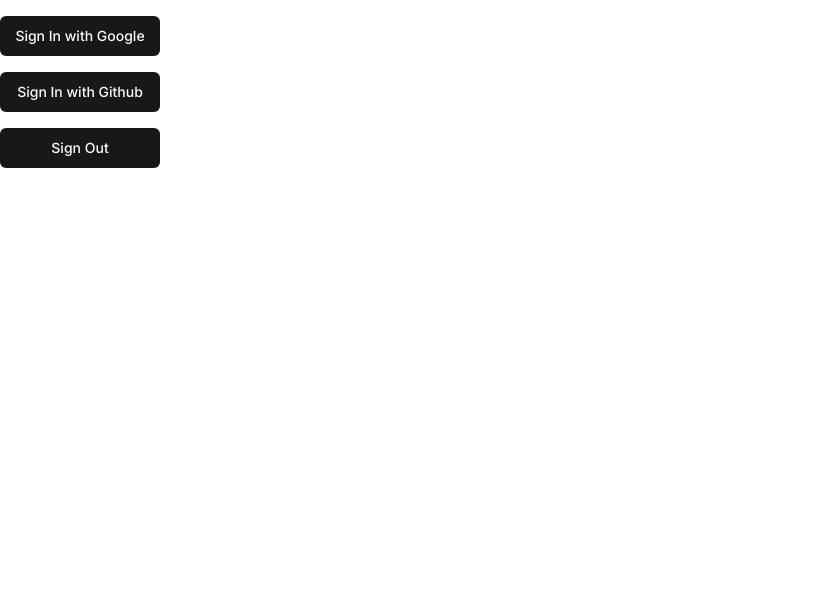
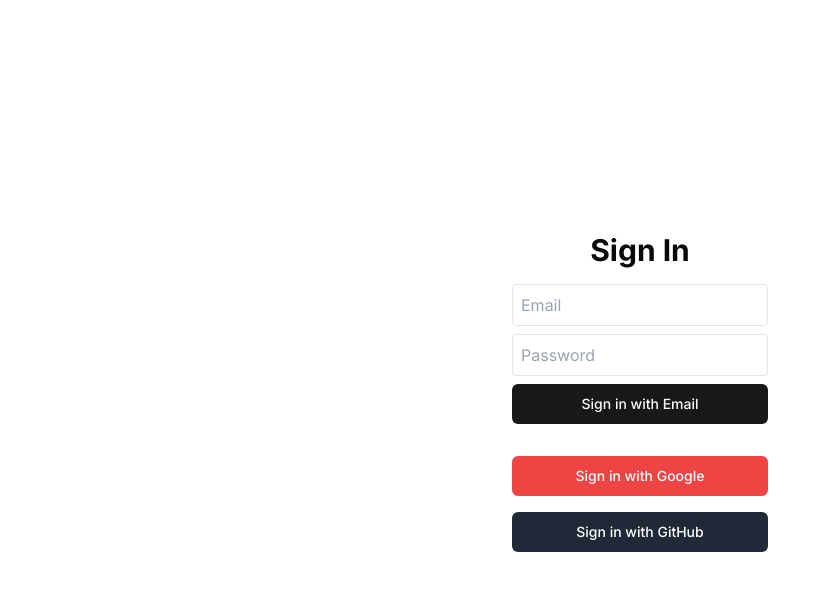
Before and after one commit to RRFayad/personal-workout-app, a Next.js app: page / in a window 1280 px wide. Shown: the top 590 px of the page, without its empty margins (0-831 px from the left). Built offline with nearby package versions, Linux system fonts and the light colour scheme.

Commit message:
feat(auth): WIP | Implementing Auth API

```diff
--- a/package.json
+++ b/package.json
@@ -12,6 +12,7 @@
     "@next-auth/prisma-adapter": "^1.0.7",
     "@prisma/client": "^5.18.0",
     "@radix-ui/react-slot": "^1.1.0",
+    "bcrypt": "^5.1.1",
     "class-variance-authority": "^0.7.0",
     "clsx": "^2.1.1",
     "lucide-react": "^0.429.0",
--- /dev/null
+++ b/src/app/api/auth/[...nextauth]/route.ts
@@ -0,0 +1,6 @@
+import NextAuth from "next-auth";
+import { authOptions } from "@/auth"; // Adjusted path for the authOptions import
+
+const handler = NextAuth(authOptions);
+
+export { handler as GET, handler as POST };
--- a/src/app/api/auth/route.ts
+++ /dev/null
@@ -1 +0,0 @@
-export { GET, POST } from "@/auth";
--- a/src/app/page.tsx
+++ b/src/app/page.tsx
@@ -1,9 +1,68 @@
-import AuthButtons from "@/components/AuthButtons";
+"use client";
+
+import { signIn } from "next-auth/react";
+import { useState } from "react";
+import { Button } from "@/components/ui/button"; // Adjust this path based on your project
 
 export default function Home() {
+  const [email, setEmail] = useState("");
+  const [password, setPassword] = useState("");
+  const [loading, setLoading] = useState(false);
+
+  const handleSignIn = async (provider: string) => {
+    setLoading(true);
+    await signIn(provider, { callbackUrl: "/" });
+    setLoading(false);
+  };
+
+  const handleCredentialsSignIn = async (e: React.FormEvent) => {
+    e.preventDefault();
+    setLoading(true);
+
+    // Sign in with email and password
+    const result = await signIn("credentials", {
+      redirect: false,
+      email,
+      password,
+    });
+
+    if (result?.error) {
+      alert(result.error); // Handle error, show a message, etc.
+    }
+
+    setLoading(false);
+  };
+
   return (
-    <>
-      <AuthButtons />
-    </>
+    <div className="flex flex-col items-center justify-center min-h-screen py-2">
+      <h1 className="text-3xl font-bold mb-4">Sign In</h1>
+      <form className="flex flex-col items-center mb-4" onSubmit={handleCredentialsSignIn}>
+        <input
+          type="email"
+          placeholder="Email"
+          value={email}
+          onChange={(e) => setEmail(e.target.value)}
+          className="mb-2 p-2 border rounded w-64"
+          required
+        />
+        <input
+          type="password"
+          placeholder="Password"
+          value={password}
+          onChange={(e) => setPassword(e.target.value)}
+          className="mb-2 p-2 border rounded w-64"
+          required
+        />
+        <Button type="submit" className="mb-4 w-64" disabled={loading}>
+          Sign in with Email
+        </Button>
+      </form>
+      <Button onClick={() => handleSignIn("google")} className="mb-4 w-64 bg-red-500 text-white">
+        Sign in with Google
+      </Button>
+      <Button onClick={() => handleSignIn("github")} className="mb-4 w-64 bg-gray-800 text-white">
+        Sign in with GitHub
+      </Button>
+    </div>
   );
 }
--- a/src/auth.ts
+++ b/src/auth.ts
@@ -1,42 +1,54 @@
-import NextAuth from "next-auth";
-import GithubProvider from "next-auth/providers/github";
+import NextAuth, { NextAuthOptions } from "next-auth";
 import GoogleProvider from "next-auth/providers/google";
+import GitHubProvider from "next-auth/providers/github";
+import CredentialsProvider from "next-auth/providers/credentials";
 import { PrismaAdapter } from "@next-auth/prisma-adapter";
-import { db } from "@/db/index";
+import { db } from "@/db";
+import bcrypt from "bcrypt";
 
-const GITHUB_CLIENT_ID = process.env.GITHUB_CLIENT_ID;
-const GITHUB_CLIENT_SECRET = process.env.GITHUB_CLIENT_SECRET;
-
-if (!GITHUB_CLIENT_SECRET || !GITHUB_CLIENT_ID) {
-  throw new Error("Missing Github OAuth Credentials");
-}
-
-const GOOGLE_CLIENT_ID = process.env.GOOGLE_CLIENT_ID;
-const GOOGLE_CLIENT_SECRET = process.env.GOOGLE_CLIENT_SECRET;
-
-if (!GOOGLE_CLIENT_SECRET || !GOOGLE_CLIENT_ID) {
-  throw new Error("Missing Google OAuth Credentials");
-}
-
-export const {
-  handlers: { GET, POST },
-  auth,
-  signOut,
-  signIn,
-} = NextAuth({
+export const authOptions: NextAuthOptions = {
   adapter: PrismaAdapter(db),
   providers: [
-    GithubProvider({
-      clientId: GITHUB_CLIENT_ID,
-      clientSecret: GITHUB_CLIENT_SECRET,
+    GoogleProvider({
+      clientId: process.env.GOOGLE_CLIENT_ID!,
+      clientSecret: process.env.GOOGLE_CLIENT_SECRET!,
     }),
-    GoogleProvider({
-      clientId: GOOGLE_CLIENT_ID,
-      clientSecret: GOOGLE_CLIENT_SECRET,
+    GitHubProvider({
+      clientId: process.env.GITHUB_CLIENT_ID!,
+      clientSecret: process.env.GITHUB_CLIENT_SECRET!,
+    }),
+    CredentialsProvider({
+      name: "Credentials",
+      credentials: {
+        email: {
+          label: "Email",
+          type: "email",
+          placeholder: "your-email@example.com",
+        },
+        password: { label: "Password", type: "password" },
+      },
+      async authorize(credentials) {
+        const user = await db.user.findUnique({
+          where: { email: credentials?.email },
+        });
+
+        if (user && credentials?.password) {
+          // Compare the provided password with the hashed password in the database
+          const isValidPassword = await bcrypt.compare(
+            credentials.password,
+            user.password,
+          );
+          if (isValidPassword) {
+            return user; // Return the user object if authentication is successful
+          }
+        }
+
+        // If authentication fails, return null
+        return null;
+      },
     }),
   ],
   callbacks: {
-    // Not sure if it's needed, but it looks like it prevents a bug in NextAuth
     async session({ session, user }: any) {
       if (session && user) {
         session.user.id = user.id;
@@ -44,4 +56,4 @@
       return session;
     },
   },
-});
+};
--- a/src/components/AuthButtons.tsx
+++ b/src/components/AuthButtons.tsx
@@ -1,21 +1,14 @@
 "use client";
-import { Button } from "./ui/button";
+
 import { signIn, signOut } from "next-auth/react";
+import { Button } from "@/components/ui/button"; // Adjust to your UI setup
 
-function AuthButtons() {
+export default function AuthButtons() {
   return (
-    <div className="flex flex-col">
-      <Button className="mt-4 w-40" onClick={() => signIn("google")}>
-        Sign In with Google
-      </Button>
-      <Button className="mt-4 w-40" onClick={() => signIn("github")}>
-        Sign In with Github
-      </Button>
-      <Button className="mt-4 w-40" onClick={() => signOut()}>
-        Sign Out
-      </Button>
+    <div className="flex flex-col space-y-4">
+      <Button onClick={() => signIn("google")}>Sign in with Google</Button>
+      <Button onClick={() => signIn("github")}>Sign in with GitHub</Button>
+      <Button onClick={() => signOut()}>Sign out</Button>
     </div>
   );
 }
-
-export default AuthButtons;
```
Also changed, not shown: 1 other file (tests, documents, lock files or other folders).
